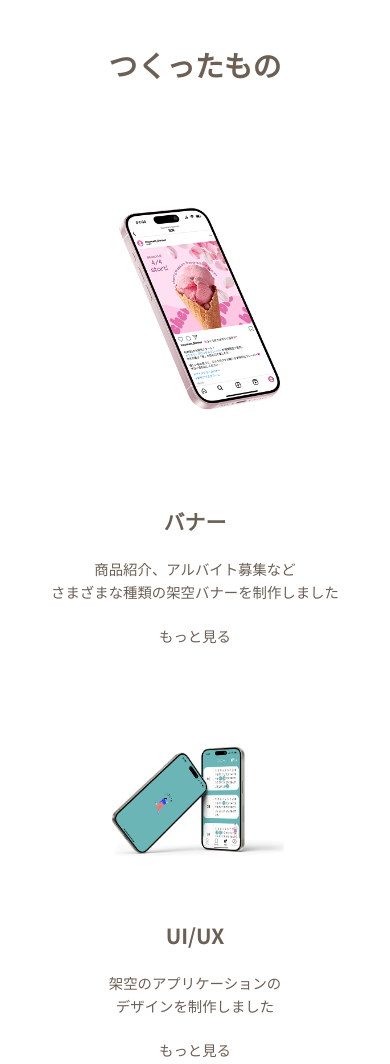
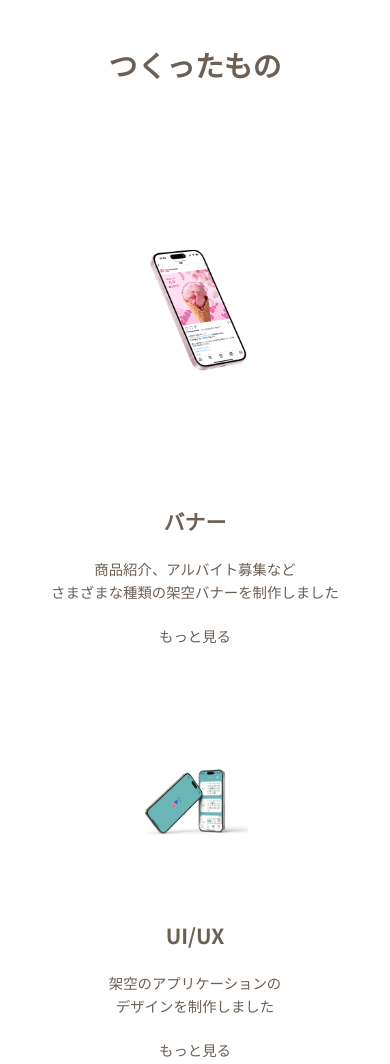
Before and after one commit to miyu-ko/portfolio-site, a plain HTML site: page index.html in a window 390 px wide. Shown: the part 900-1964 px from the top of the page. Drawn offline with Linux system fonts and the light colour scheme.

Commit message:
Update style.css

```diff
--- a/style.css
+++ b/style.css
@@ -373,6 +373,7 @@ h2 {
     .work-item .work-image {
         height: 300px;
         overflow: hidden;
+        transform: scale(0.6);
     }
 
 
```
